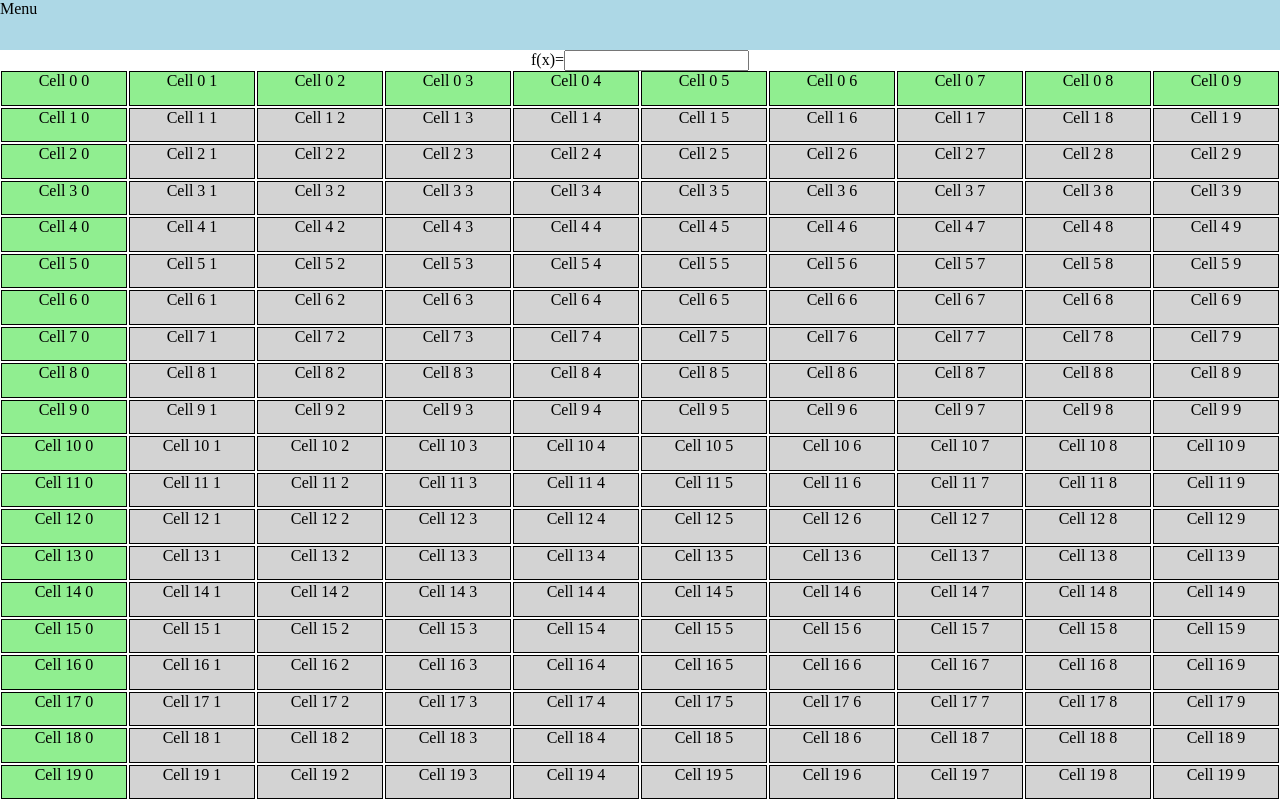
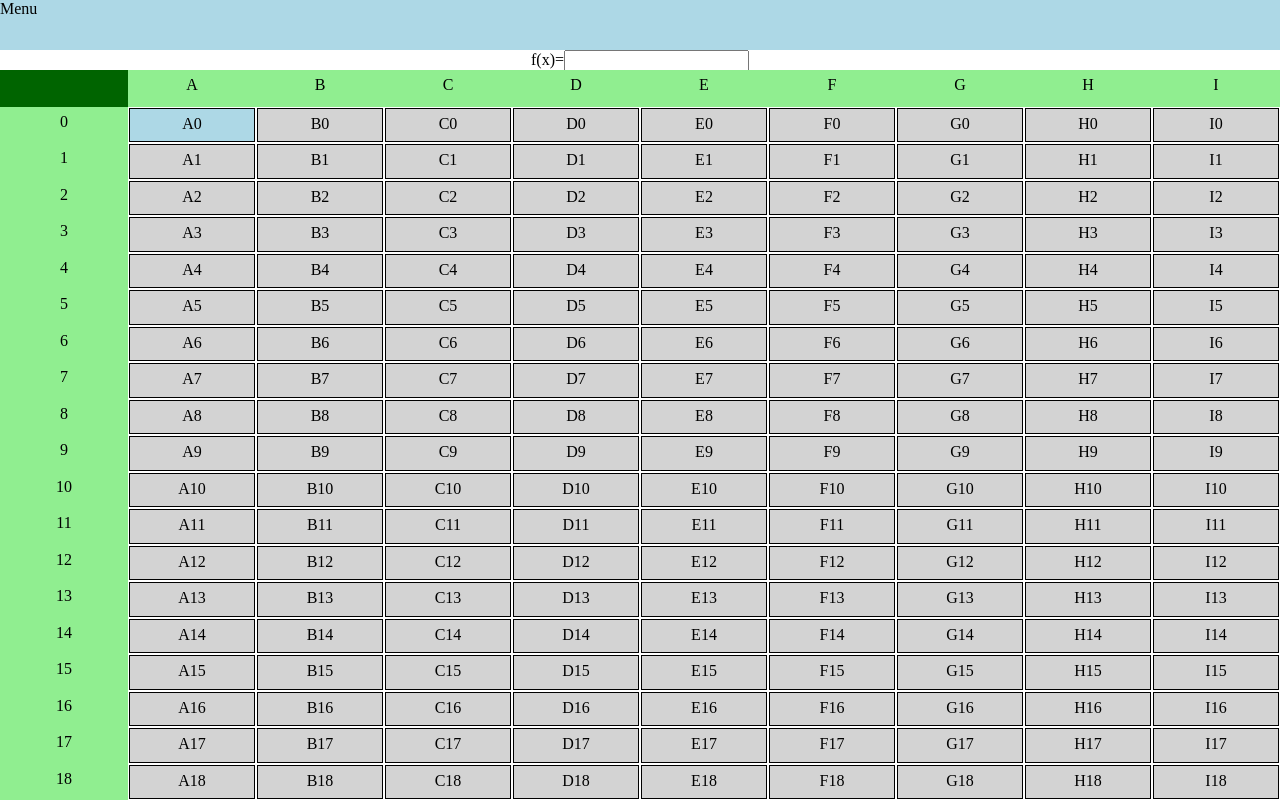
Before and after one commit to jt1796/grid, an Angular app: page / in a window 1280 px wide. Built offline with nearby package versions, Linux system fonts and the light colour scheme.

Commit message:
Margins show 1/2/3/4 A/B/C/D etc

```diff
--- a/src/app/sheet/sheet.component.html
+++ b/src/app/sheet/sheet.component.html
@@ -1,9 +1,17 @@
 <div class="formula-bar">f(x)=<input id="formulaInput" [value]="activeCell.value || ''" (input)="activeCell.value = $event.target.value" type="text"></div>
 
 <div class="grid" (scroll)="onGridScroll($event)">
+
+  <div class="cell corner"></div>
+  <div class="cell topRow" *ngFor="let col of cells[0]; let ci = index">{{ numToAlpha(ci) }}</div>
+
   <ng-container *ngFor="let row of cells; let ri = index">
+    <div class="cell leftCol">{{ ri }}</div>
     <ng-container *ngFor="let cell of row; let ci = index">
-      <div class="cell" [class.leftCol]="ci === 0"  [class.topRow]="ri === 0" [class.activeCell]="cell.row === activeCell.row && cell.col === activeCell.col"  (click)="cellClick(cell)">Cell {{ cell.row }} {{ cell.col }} {{ cell.value }}</div>
+      <div class="cell" [class.activeCell]="cell.row === activeCell.row && cell.col === activeCell.col"  (click)="cellClick(cell)">
+        {{ numToAlpha(cell.col) }}{{ cell.row }} {{ cell.value }}
+      </div>
     </ng-container>
   </ng-container>
+
 </div>
--- a/src/app/sheet/sheet.component.scss
+++ b/src/app/sheet/sheet.component.scss
@@ -5,7 +5,7 @@
 
 .grid {
     display: grid;
-    grid-template-columns: repeat(100, 10%);
+    grid-template-columns: repeat(101, 10%);
     grid-template-rows: repeat(100, 5%);
     height: calc(100% - 70px);
     width: 100%;
@@ -16,6 +16,7 @@
     margin: 1px;
     text-align: center;
     background-color: lightgrey;
+    padding-top: 5%;
 }
 
 .activeCell {
@@ -23,15 +24,31 @@
 }
 
 .topRow {
+    margin: 0;
+    border: none;
     top: 0;
     z-index: 10;
     position: sticky;
     background-color: lightgreen;
+    text-align: center;
 }
 
 .leftCol {
+    margin: 0;
+    border: none;
     left: 0;
     z-index: 10;
     position: sticky;
     background-color: lightgreen;
+    text-align: center;
 }
+
+.corner {
+    margin: 0;
+    border: none;
+    background-color: darkgreen;
+    position: sticky;
+    z-index: 15;
+    left: 0;
+    top: 0;
+}
--- a/src/app/sheet/sheet.component.ts
+++ b/src/app/sheet/sheet.component.ts
@@ -133,4 +133,16 @@ export class SheetComponent implements OnInit {
       }
     });
   }
+
+  numToAlpha(n: number) {
+    let alpha = '';
+    do {
+      const rem = n % 26;
+      n = Math.floor(n / 26);
+
+      alpha += String.fromCharCode(65 + rem);
+    } while(n > 0);
+
+    return alpha;
+  }
 }
```
